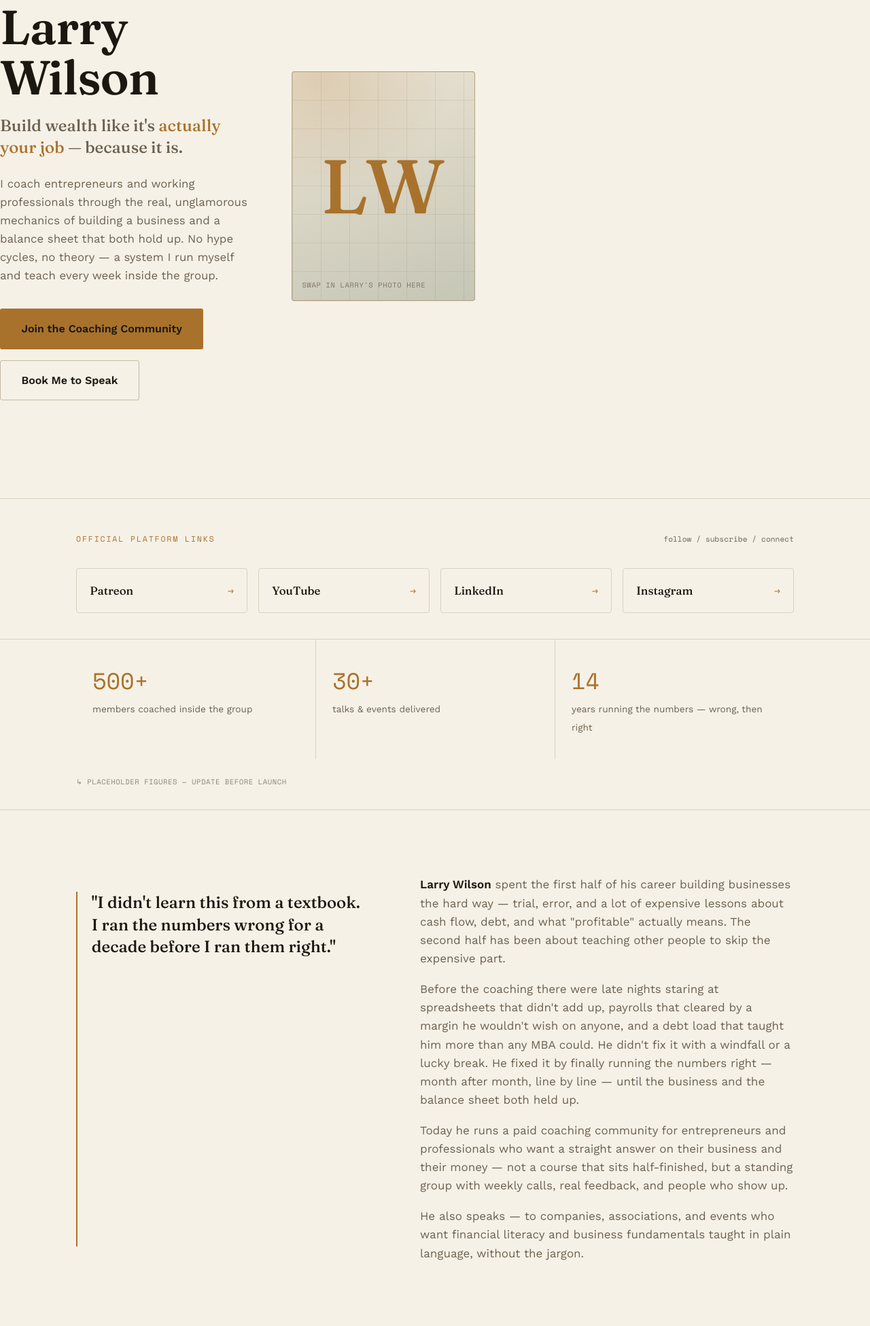
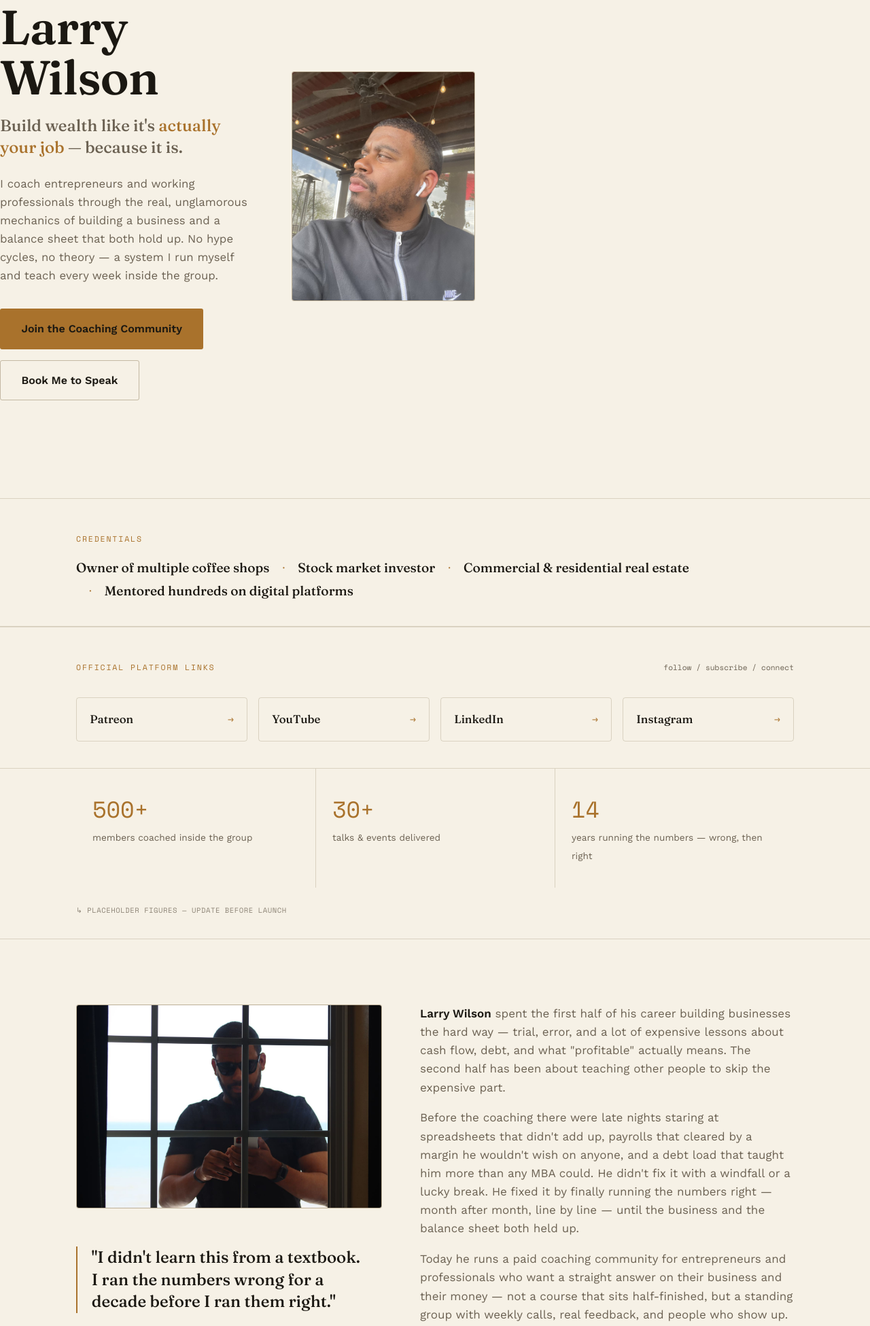
Before and after one commit to Raylo27/larry-wilson, a website: page public/index.html in a window 1280 px wide. Shown: the part 298-2249 px from the top of the page at 68% size. Drawn offline with nearby package versions, Linux system fonts and the light colour scheme.

Commit message:
feat: add credentials, real speaking email, client photos
- Add credentials strip (coffee shops, investor, real estate, mentoring)
- Speaking booking CTA now shows/links larrywilson194@yahoo.com
- Add optimized hero + about photos (public/assets/, swap-by-replace)
- Update build check + README

```diff
--- a/public/index.html
+++ b/public/index.html
@@ -223,42 +223,17 @@
     aspect-ratio: 4 / 5;
     border: 1px solid var(--line-strong);
     border-radius: 4px;
-    display: flex;
-    align-items: center;
-    justify-content: center;
-    background:
-      radial-gradient(120% 90% at 15% 0%, color-mix(in srgb, var(--brass) 20%, transparent), transparent 60%),
-      linear-gradient(160deg, var(--ink-raised), color-mix(in srgb, var(--ledger) 22%, var(--ink-raised)));
     overflow: hidden;
+    background: var(--ink-raised);
   }
-  .portrait-mark::before {
-    content: "";
+  .portrait-mark img.portrait-photo {
     position: absolute;
     inset: 0;
-    background-image:
-      repeating-linear-gradient(90deg, var(--line) 0 1px, transparent 1px 42px),
-      repeating-linear-gradient(0deg, var(--line) 0 1px, transparent 1px 42px);
-    opacity: 0.5;
-  }
-  .portrait-mark .initials {
-    position: relative;
-    font-family: "Fraunces", serif;
-    font-weight: 500;
-    font-size: clamp(4.5rem, 11vw, 7rem);
-    color: var(--brass);
-    letter-spacing: 0.02em;
-  }
-  .portrait-mark .swap-note {
-    position: absolute;
-    bottom: 0.9rem;
-    left: 0.9rem;
-    right: 0.9rem;
-    font-family: "Space Mono", monospace;
-    font-size: 0.65rem;
-    letter-spacing: 0.06em;
-    text-transform: uppercase;
-    color: var(--muted);
-    opacity: 0.8;
+    width: 100%;
+    height: 100%;
+    object-fit: cover;
+    object-position: center 22%;
+    display: block;
   }
 
   /* ---------- Platform links hub ---------- */
@@ -308,6 +283,41 @@
   }
   .platform-card:hover .arrow, .platform-card:focus-visible .arrow { transform: translateX(3px); }
   .platform-card:focus-visible { outline: 2px solid var(--brass); outline-offset: 2px; }
+
+  /* ---------- Credentials strip ---------- */
+  .cred-strip {
+    border-top: 1px solid var(--line);
+    border-bottom: 1px solid var(--line);
+    padding: 2.4rem 0;
+  }
+  .cred-strip .cred-list {
+    list-style: none;
+    margin: 1.3rem 0 0;
+    padding: 0;
+    display: flex;
+    flex-wrap: wrap;
+    gap: 0.5rem 0;
+  }
+  .cred-strip .cred-list li {
+    font-family: "Fraunces", serif;
+    font-size: 1.2rem;
+    font-weight: 500;
+    color: var(--text);
+    line-height: 1.35;
+    display: inline-flex;
+    align-items: center;
+  }
+  .cred-strip .cred-list li + li::before {
+    content: "\00B7";
+    color: var(--brass);
+    margin: 0 1rem;
+    font-family: "Space Mono", monospace;
+    font-size: 1rem;
+  }
+  @media (max-width: 640px) {
+    .cred-strip .cred-list li { font-size: 1.05rem; }
+    .cred-strip .cred-list li + li::before { margin: 0 0.7rem; }
+  }
 
   /* ---------- Ledger stat strip ---------- */
   .stat-strip {
@@ -378,6 +388,24 @@
     text-wrap: balance;
     border-left: 2px solid var(--brass);
     padding-left: 1.3rem;
+  }
+  .about-visual {
+    display: flex;
+    flex-direction: column;
+    gap: 2rem;
+  }
+  .about-photo {
+    margin: 0;
+    border: 1px solid var(--line-strong);
+    border-radius: 4px;
+    overflow: hidden;
+    background: var(--ink-raised);
+  }
+  .about-photo img {
+    display: block;
+    width: 100%;
+    aspect-ratio: 3 / 2;
+    object-fit: cover;
   }
   .about-body p { color: var(--muted); margin: 0 0 1.1rem; }
   .about-body p:last-child { margin-bottom: 0; }
@@ -480,6 +508,17 @@
   section.raised .booking-box { background: var(--ink-raised); }
   .booking-box h3 { font-size: 1.2rem; margin-bottom: 0.8rem; }
   .booking-box p { color: var(--muted); font-size: 0.94rem; margin: 0 0 1.4rem; }
+  .booking-email {
+    margin: 1.1rem 0 0;
+    text-align: center;
+    font-size: 0.85rem;
+    word-break: break-all;
+  }
+  .booking-email a {
+    color: var(--brass);
+    text-decoration: none;
+  }
+  .booking-email a:hover { text-decoration: underline; }
 
   /* Testimonials */
   .testimonial-grid {
@@ -621,13 +660,25 @@
           <a href="mailto:booking@larrywilsoncoaching.com" class="btn btn-ghost btn-lg">Book Me to Speak</a>
         </div>
       </div>
-      <!-- TODO: replace the "LW" mark with a real photo of Larry -->
-      <div class="portrait-mark" role="img" aria-label="Placeholder portrait mark for Larry Wilson — swap for a real photo">
-        <span class="initials">LW</span>
-        <span class="swap-note">Swap in Larry's photo here</span>
+      <!-- Larry's photo: swap by replacing /assets/larry-hero.jpg (same filename) -->
+      <div class="portrait-mark">
+        <img class="portrait-photo" src="/assets/larry-hero.jpg" alt="Larry Wilson" loading="eager">
       </div>
     </div>
   </section>
+
+  <!-- ================= CREDENTIALS ================= -->
+  <div class="cred-strip">
+    <div class="wrap">
+      <p class="eyebrow">Credentials</p>
+      <ul class="cred-list">
+        <li>Owner of multiple coffee shops</li>
+        <li>Stock market investor</li>
+        <li>Commercial &amp; residential real estate</li>
+        <li>Mentored hundreds on digital platforms</li>
+      </ul>
+    </div>
+  </div>
 
   <!-- ================= PLATFORM LINKS ================= -->
   <div class="platform-strip">
@@ -674,7 +725,13 @@
   <!-- ================= STORY / ABOUT ================= -->
   <section id="story">
     <div class="wrap about-grid">
-      <p class="lede-quote">"I didn't learn this from a textbook. I ran the numbers wrong for a decade before I ran them right."</p>
+      <div class="about-visual">
+        <!-- Larry's photo: swap by replacing /assets/larry-about.jpg (same filename) -->
+        <figure class="about-photo">
+          <img src="/assets/larry-about.jpg" alt="Larry Wilson" loading="lazy">
+        </figure>
+        <p class="lede-quote">"I didn't learn this from a textbook. I ran the numbers wrong for a decade before I ran them right."</p>
+      </div>
       <div class="about-body">
         <p><strong>Larry Wilson</strong> spent the first half of his career building businesses the hard way — trial, error, and a lot of expensive lessons about cash flow, debt, and what "profitable" actually means. The second half has been about teaching other people to skip the expensive part.</p>
         <p>Before the coaching there were late nights staring at spreadsheets that didn't add up, payrolls that cleared by a margin he wouldn't wish on anyone, and a debt load that taught him more than any MBA could. He didn't fix it with a windfall or a lucky break. He fixed it by finally running the numbers right — month after month, line by line — until the business and the balance sheet both held up.</p>
@@ -764,8 +821,8 @@
       <div class="booking-box">
         <h3>Book Larry</h3>
         <p>Tell me about your event — audience, date, and format — and I'll follow up within 2 business days.</p>
-        <!-- TODO: replace with Larry's real booking email -->
-        <a href="mailto:booking@larrywilsoncoaching.com" class="btn btn-primary" style="width:100%; justify-content:center;">Book Me to Speak</a>
+        <a href="mailto:larrywilson194@yahoo.com" class="btn btn-primary" style="width:100%; justify-content:center;">Book Me to Speak</a>
+        <p class="booking-email mono"><a href="mailto:larrywilson194@yahoo.com">larrywilson194@yahoo.com</a></p>
       </div>
     </div>
   </section>
```
Also changed, not shown: build-check.js (+13 -0 lines), README.md, public/assets/larry-about.jpg (added), public/assets/larry-hero.jpg (added).
